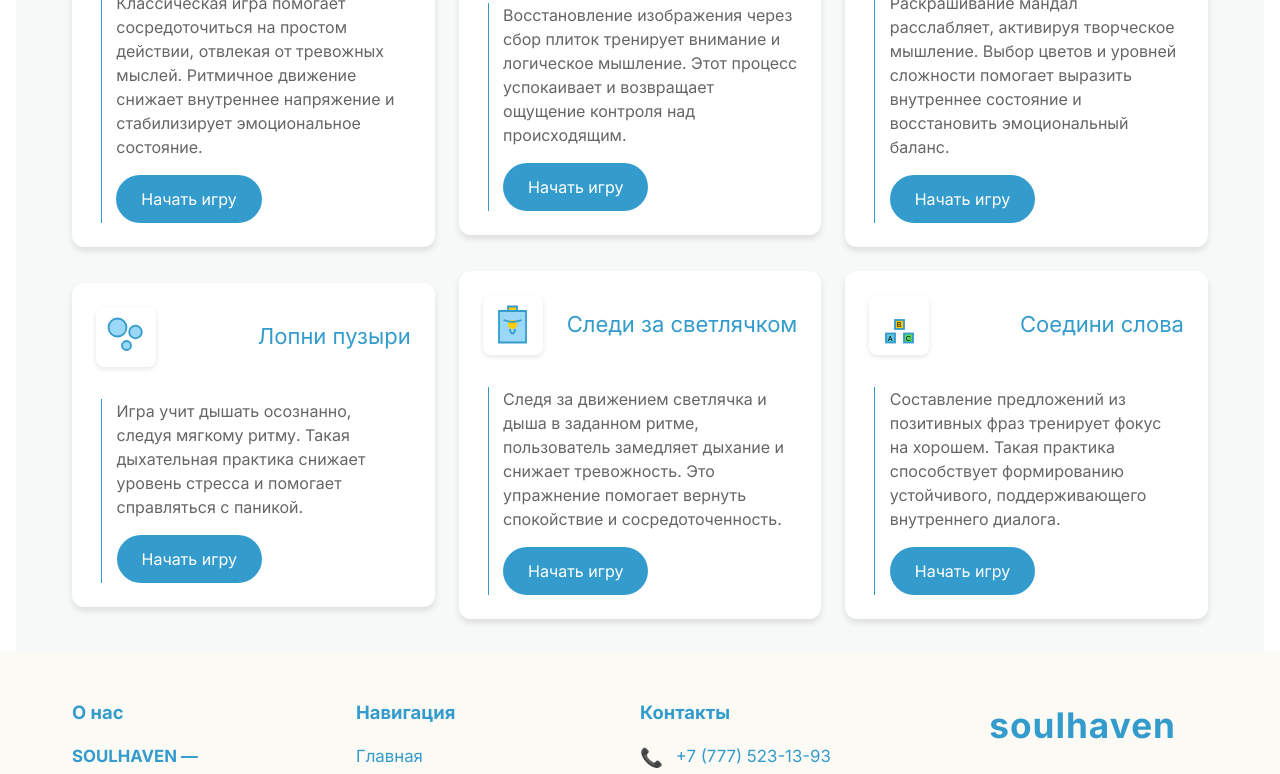
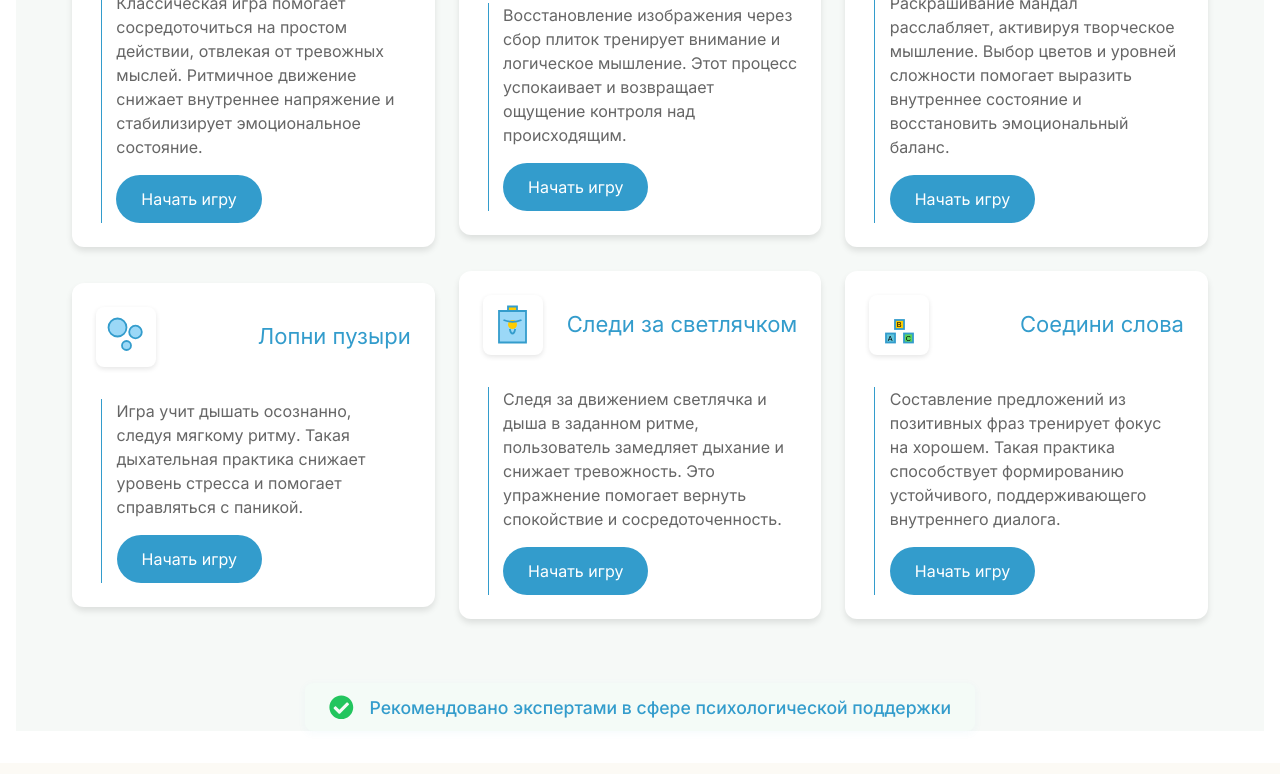
Before and after one commit to kapiyan0v/soulhaven, a React (Vite) app: page /mini-games in a window 1280 px wide. Shown: the part 422-1196 px from the top of the page. Built offline with nearby package versions, Linux system fonts and the light colour scheme.

Commit message:
added modal

```diff
--- a/src/pages/home/Home.jsx
+++ b/src/pages/home/Home.jsx
@@ -8,6 +8,7 @@ import { Link, useNavigate, useLocation } from 'react-router-dom';
 import React, { useRef, useEffect, useState } from 'react';
 import Loader from './Loader';
 import snake from '../../assets/img/snake.png'
+import { FaCheckCircle, FaTimes } from 'react-icons/fa';
 
 export const Home = () => {
     const navigate = useNavigate();
@@ -16,6 +17,7 @@ export const Home = () => {
     const location = useLocation();
     const [loading, setLoading] = useState(true);
     const [logoVisible, setLogoVisible] = useState(true);
+    const [showLevelModal, setShowLevelModal] = useState(false);
 
     const lessons = [
         {
@@ -294,7 +296,7 @@ export const Home = () => {
                 <div className="container">
                     <div className="header">
                         <h1 className="title">Наши курсы</h1>
-                        <button id="allCoursesBtn" className="all-courses-btn" onClick={() => navigate('/courses')}>
+                        <button id="allCoursesBtn" className="all-courses-btn" onClick={() => setShowLevelModal(true)}>
                             <svg width="20" height="20" viewBox="0 0 24 24" fill="none"
                                  xmlns="http://www.w3.org/2000/svg">
                                 <path
@@ -372,7 +374,7 @@ export const Home = () => {
             <section>
                 <div className="stars-container">
                     <div className="stars-content">
-                        <h1 className="stars-title">Актуальные учения</h1>
+                        <h1 className="stars-title">Актуальные челленджи</h1>
                         <div className="stars-grid">
                             {lessons.map((lesson, index) => (
                                 <div key={index} className="stars-card">
@@ -397,6 +399,19 @@ export const Home = () => {
                     </div>
                 </div>
             </section>
+
+            {showLevelModal && (
+                    <div className="recommendation-modal-overlay" onClick={() => setShowLevelModal(false)}>
+                        <div className="recommendation-modal" onClick={e => e.stopPropagation()}>
+                            <button className="modal-close-btn" onClick={() => setShowLevelModal(false)}>
+                                <FaTimes />
+                            </button>
+                            <div className="modal-text">
+                            Просмотр остальных курсов будет доступен только после достижения 10 уровня!
+                            </div>
+                        </div>
+                    </div>
+                )}
         </>
     )
 }
--- a/src/pages/mini-games/mini-games.jsx
+++ b/src/pages/mini-games/mini-games.jsx
@@ -1,8 +1,12 @@
 import { Link } from 'react-router-dom';
 import '../../styles/mini-games.css';
 import snake from '../../assets/img/snake.png'
+import React, { useState } from 'react';
+import { FaCheckCircle, FaTimes } from 'react-icons/fa';
 
 export const MiniGames = () => {
+    const [showModal, setShowModal] = useState(false);
+
     return (
         <section className="minigames">
                 <h1 className="section-title">Мини-игры</h1>
@@ -129,6 +133,25 @@ export const MiniGames = () => {
                         </div>
                     </div>
                 </div>
+
+                <div className="recommendation-btn-wrapper">
+                    <button className="recommendation-btn" onClick={() => setShowModal(true)}>
+                        <FaCheckCircle className="recommendation-icon" />
+                        Рекомендовано экспертами в сфере психологической поддержки
+                    </button>
+                </div>
+                {showModal && (
+                    <div className="recommendation-modal-overlay" onClick={() => setShowModal(false)}>
+                        <div className="recommendation-modal" onClick={e => e.stopPropagation()}>
+                            <button className="modal-close-btn" onClick={() => setShowModal(false)}>
+                                <FaTimes />
+                            </button>
+                            <div className="modal-text">
+                                Проверено и одобрено Центром психологического благополучия (при «Akylbaev Research Center» Карагандинского университета им. академика Е.А.Букетова)
+                            </div>
+                        </div>
+                    </div>
+                )}
             </section>
     );
 };
--- a/src/pages/profile/ProfileMain.jsx
+++ b/src/pages/profile/ProfileMain.jsx
@@ -76,7 +76,6 @@ const ProfileMain = () => {
             3. Что я могу сделать прямо сейчас, чтобы помочь себе?<br /><br />
             <b>Часто тревожные мысли преувеличивают опасность.</b> Разбор ситуации логически помогает вернуть контроль и снизить уровень стресса.
           </div>
-          <img className="tip-img" src="https://cdn-icons-png.flaticon.com/512/2909/2909769.png" alt="yoga" />
         </div>
         <div className="profile-user-card">
           <div className="user-avatar">
--- a/src/styles/mini-games.css
+++ b/src/styles/mini-games.css
@@ -689,3 +689,75 @@
     0%, 100% { opacity: 0.6; }
     50% { opacity: 1; }
 }
+
+/* Center the recommendation button */
+.recommendation-btn-wrapper {
+    display: flex;
+    justify-content: center;
+    margin: 2rem 0;
+}
+
+.recommendation-btn {
+    display: flex;
+    align-items: center;
+    background: #f4fbf7;
+    color: #339CCC;
+    border: none;
+    border-radius: 8px;
+    font-size: 1.1rem;
+    padding: 0.75rem 1.5rem;
+    box-shadow: 0 2px 8px rgba(51, 156, 204, 0.05);
+    cursor: pointer;
+    transition: background 0.2s, box-shadow 0.2s;
+    font-weight: 500;
+    gap: 0.5rem;
+}
+.recommendation-btn:hover {
+    background: #e6f7ee;
+    box-shadow: 0 4px 16px rgba(51, 156, 204, 0.10);
+}
+.recommendation-icon {
+    color: #22c55e;
+    font-size: 1.4em;
+    margin-right: 0.5rem;
+}
+
+/* Modal styles */
+.recommendation-modal-overlay {
+    position: fixed;
+    top: 0; left: 0; right: 0; bottom: 0;
+    background: rgba(0,0,0,0.15);
+    display: flex;
+    align-items: center;
+    justify-content: center;
+    z-index: 1000;
+}
+.recommendation-modal {
+    background: #22c55e;
+    color: #fff;
+    border-radius: 16px;
+    padding: 2rem 2.5rem 1.5rem 2.5rem;
+    max-width: 420px;
+    width: 90vw;
+    box-shadow: 0 8px 32px rgba(34, 197, 94, 0.15);
+    position: relative;
+    text-align: center;
+    font-size: 1.1rem;
+    font-weight: 500;
+}
+.modal-close-btn {
+    position: absolute;
+    top: 1rem;
+    right: 1rem;
+    background: none;
+    border: none;
+    color: #fff;
+    font-size: 1.3rem;
+    cursor: pointer;
+    padding: 0;
+    z-index: 10;
+}
+.modal-text {
+    margin-top: 1.5rem;
+    line-height: 1.5;
+}
```
